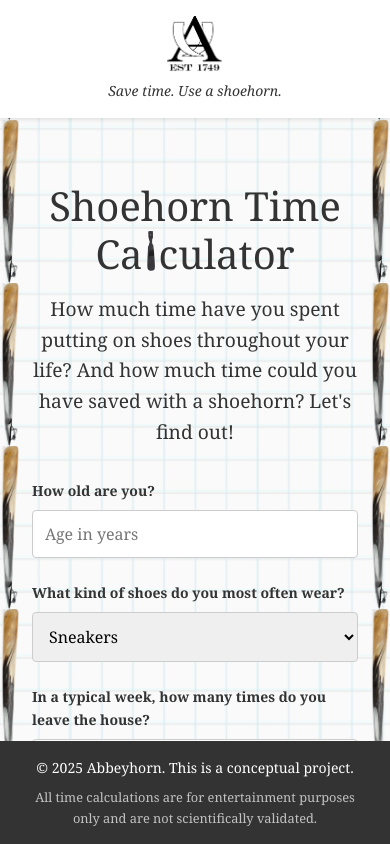
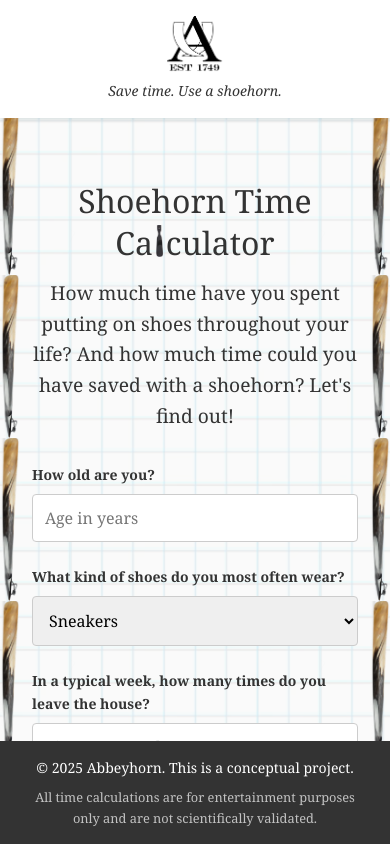
Before and after one commit to sarahkitten/Shoehorn-Calculator, a Vue app: page / in a window 390 px wide. Built offline with nearby package versions, Linux system fonts and the light colour scheme.

Commit message:
chore: Improve scrolling and text wrapping

```diff
--- a/src/views/CalculatorView.vue
+++ b/src/views/CalculatorView.vue
@@ -177,7 +177,8 @@ const handleAdvancedMode = () => {
   <main>
     <div class="calculator-container">
       <h1>
-        Shoehorn Time Ca<span class="shoehorn-l"></span>culator
+        <span class="title-part">Shoehorn Time</span>
+        <span class="calculator-word">Ca<span class="shoehorn-l"></span>culator</span>
       </h1>
       <p class="intro">
         How much time have you spent putting on shoes throughout your life?
@@ -328,6 +329,27 @@ const handleAdvancedMode = () => {
 h1 {
   font-size: 2.5rem;
   margin-bottom: 1rem;
+}
+
+.title-part {
+  margin-right: 0.3em;
+}
+
+.calculator-word {
+  white-space: nowrap;
+}
+
+/* Responsive design for smaller screens */
+@media (max-width: 480px) {
+  h1 {
+    font-size: 2rem;
+  }
+
+  .title-part {
+    display: block;
+    margin-bottom: 0.2rem;
+    margin-right: 0;
+  }
 }
 
 .shoehorn-l {
--- a/src/views/ResultsView.vue
+++ b/src/views/ResultsView.vue
@@ -1,7 +1,7 @@
 <script setup lang="ts">
 import { useRouter } from 'vue-router';
 import { useCalculatorStore, SHOE_TIMES } from '../stores/calculator';
-import { onMounted, onUnmounted, computed, ref, watch } from 'vue';
+import { onMounted, onUnmounted, computed, ref, watch, nextTick } from 'vue';
 
 const router = useRouter();
 const calculatorStore = useCalculatorStore();
@@ -41,6 +41,15 @@ onMounted(() => {
     timeSpent: calculatorStore.timeSpent,
     timeSaved: calculatorStore.timeSaved,
     weirdnessMessages: calculatorStore.weirdnessMessages
+  });
+
+  // Scroll to top of page when component mounts
+  nextTick(() => {
+    // Scroll the main content container to top (body has overflow: hidden)
+    const mainElement = document.querySelector('main') as HTMLElement;
+    if (mainElement) {
+      mainElement.scrollTop = 0;
+    }
   });
 
   // If there are no results AND no weirdness messages, redirect back to the calculator
@@ -185,7 +194,10 @@ onUnmounted(() => {
 <template>
   <main>
     <div class="results-container">
-      <h1>Your Shoe Time Resu<span class="shoehorn-l"></span>ts</h1>
+      <h1>
+        <span class="title-part">Your Shoe Time</span>
+        <span class="results-word">Resu<span class="shoehorn-l"></span>ts</span>
+      </h1>
 
       <!-- Display any weirdness messages -->
       <div v-if="calculatorStore.weirdnessMessages.length > 0" class="weirdness-messages">
@@ -287,6 +299,27 @@ onUnmounted(() => {
 h1 {
   font-size: 2.5rem;
   margin-bottom: 2rem;
+}
+
+.title-part {
+  margin-right: 0.3em;
+}
+
+.results-word {
+  white-space: nowrap;
+}
+
+/* Responsive design for smaller screens */
+@media (max-width: 480px) {
+  h1 {
+    font-size: 2rem;
+  }
+
+  .title-part {
+    display: block;
+    margin-bottom: 0.2rem;
+    margin-right: 0;
+  }
 }
 
 .shoehorn-l {
```
